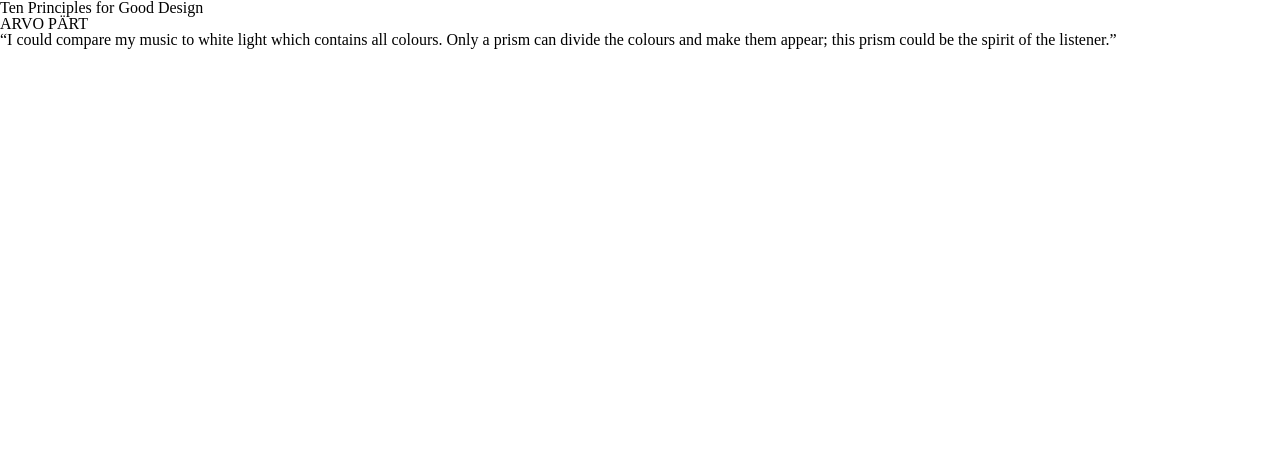
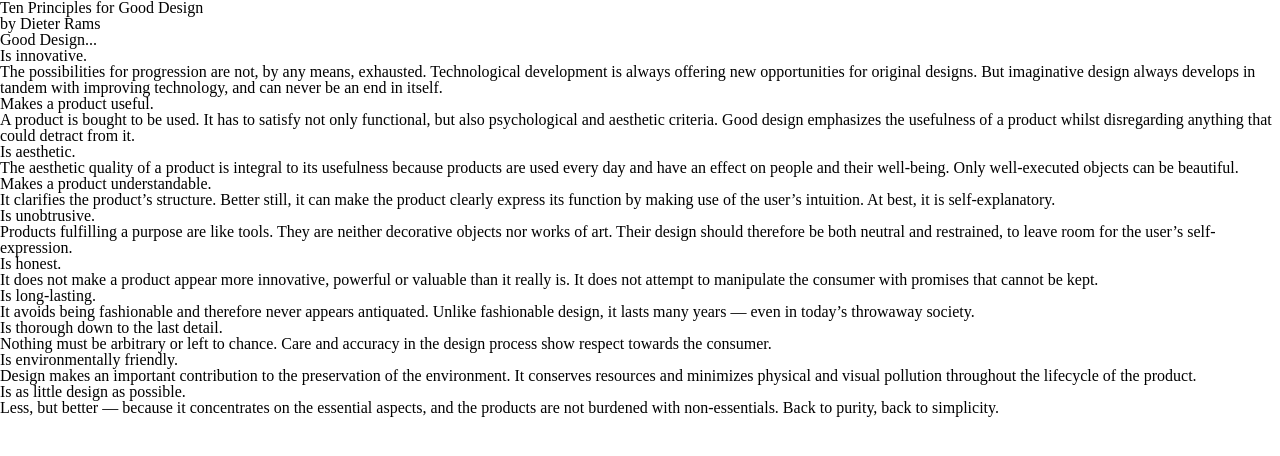
Before and after one commit to emkerin/Assignment3, a plain HTML site: page index.html in a window 1280 px wide. Drawn offline with Linux system fonts and the light colour scheme.

Commit message:
introduced css

```diff
--- a/css/main.css
+++ b/css/main.css
@@ -0,0 +1,18 @@
+html {
+   background: url(img/brushedsteel.jpg) no-repeat fixed center fixed;
+   background-size: cover;
+}
+img.bg {
+  /* Set rules to fill background */
+  min-height: 100%;
+  min-width: 1024px;
+
+  /* Set up proportionate scaling */
+  width: 100%;
+  height: auto;
+
+  /* Set up positioning */
+  position: fixed;
+  top: 0;
+  left: 0;
+}
--- a/index.html
+++ b/index.html
@@ -12,7 +12,39 @@
 
 <body>
    <header>
-   <h1>Ten Principles for Good Design</h1>
-   <h1><p id= "hcontent">ARVO PÄRT</h1>
-   <div id="quote">“I could compare my music to white light which contains all colours. Only a prism can divide the colours and make them appear; this prism could be the spirit of the listener.”</div>
+   <h1 id="title">Ten Principles for Good Design</h1>
+   <p id="by"></p> by Dieter Rams
+   <h2>Good Design...</h2>
    </header>
+
+<main>
+   <h1 id="principle1">Is innovative.</h1>
+      <div>The possibilities for progression are not, by any means, exhausted. Technological development is always offering new opportunities for original designs. But imaginative design always develops in tandem with improving technology, and can never be an end in itself.</div>
+
+   <h1 id="principle2">Makes a product useful.</h1>
+      <div> A product is bought to be used. It has to satisfy not only functional, but also psychological and aesthetic criteria. Good design emphasizes the usefulness of a product whilst disregarding anything that could detract from it.</div>
+
+   <h1 id="principle3">Is aesthetic. </h1>
+      <div>The aesthetic quality of a product is integral to its usefulness because products are used every day and have an effect on people and their well-being. Only well-executed objects can be beautiful.</div>
+
+   <h1 id="principle4">Makes a product understandable. </h1>
+      <div>It clarifies the product’s structure. Better still, it can make the product clearly express its function by making use of the user’s intuition. At best, it is self-explanatory.</div>
+
+   <h1 id="principle5">Is unobtrusive. </h1>
+      <div>Products fulfilling a purpose are like tools. They are neither decorative objects nor works of art. Their design should therefore be both neutral and restrained, to leave room for the user’s self-expression.</div>
+
+   <h1 id="principle6">Is honest. </h1>
+      <div>It does not make a product appear more innovative, powerful or valuable than it really is. It does not attempt to manipulate the consumer with promises that cannot be kept.</div>
+
+   <h1 id="principle7">Is long-lasting. </h1>
+      <div>It avoids being fashionable and therefore never appears antiquated. Unlike fashionable design, it lasts many years — even in today’s throwaway society.</div>
+
+   <h1 id="principle8">Is thorough down to the last detail.</h1>
+      <div> Nothing must be arbitrary or left to chance. Care and accuracy in the design process show respect towards the consumer.</div>
+
+   <h1 id="principle9">Is environmentally friendly.</h1>
+      <div> Design makes an important contribution to the preservation of the environment. It conserves resources and minimizes physical and visual pollution throughout the lifecycle of the product.
+</div>
+
+   <h1 id="principle10">Is as little design as possible. </h1>
+      <div>Less, but better — because it concentrates on the essential aspects, and the products are not burdened with non-essentials. Back to purity, back to simplicity.</div>
```
